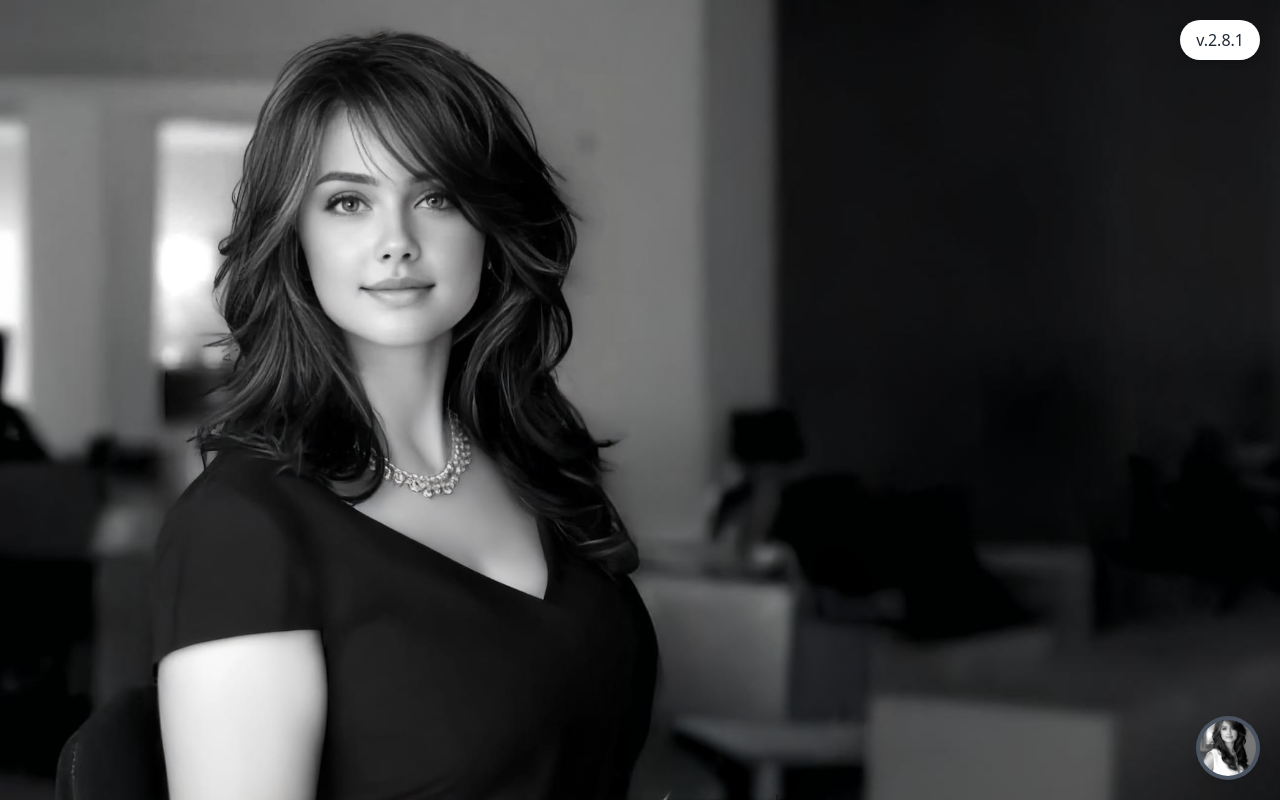
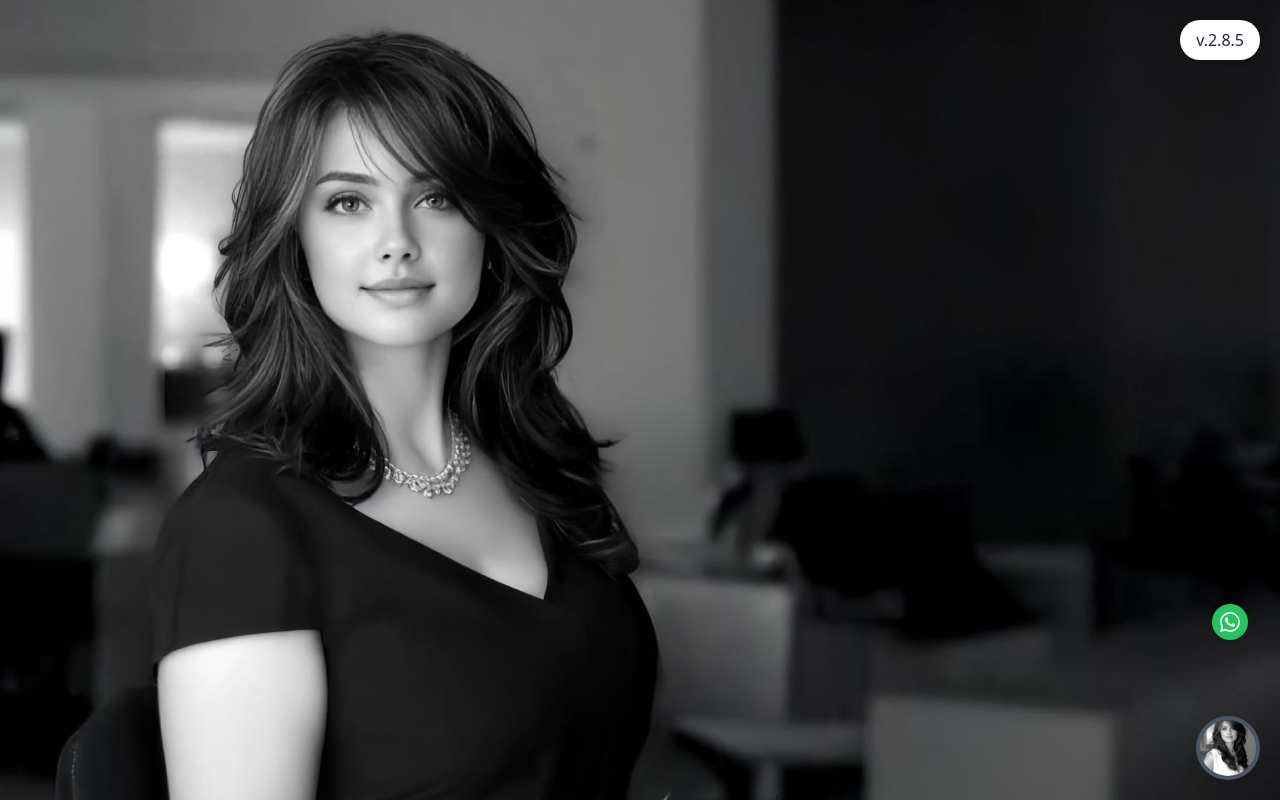
Before and after one commit to ItzmeAkash/InsuraFrontend, a React (Create React App) app: page / in a window 1280 px wide. Built offline with nearby package versions, Linux system fonts and the light colour scheme.

Commit message:
version 2.8.5 with whatsapp feature

```diff
--- a/src/axiosInstance.js
+++ b/src/axiosInstance.js
@@ -2,8 +2,8 @@ import axios from 'axios';
 
 const axiosInstance = axios.create({
   // baseURL: "https://insurabackend-1.onrender.com" ,first push
-   baseURL: "https://insurabackend-s06q.onrender.com",  //docker
-  // baseURL: "http://127.0.0.1:8000",
+  //  baseURL: "https://insurabackend-s06q.onrender.com",  //docker
+  baseURL: "http://127.0.0.1:8000",
 });
 
 export const baseURL = axiosInstance.defaults.baseURL;
--- a/src/components/Chatbot.js
+++ b/src/components/Chatbot.js
@@ -55,8 +55,10 @@ const Chatbot = () => {
 
   const handleFileAttach = async (e) => {
     const uploadedFile = e.target.files[0];
-    if (uploadedFile) {
-      setFile(uploadedFile); // Set the file state here
+    if (!uploadedFile) return;
+
+    try {
+      setFile(uploadedFile);
       setLoading(true);
       setAnalysisStage('uploading');
 
@@ -64,47 +66,48 @@ const Chatbot = () => {
       formData.append("file", uploadedFile);
       formData.append("user_id", userId);
 
-      try {
-        setTimeout(() => setAnalysisStage('analyzing'), 1000);
-        setTimeout(() => setAnalysisStage('extracting'), 2500);
+      // Ensure formData is properly set before making the request
+      console.log('FormData contents:', ...formData); // Debug log
 
-        let response;
-        if (uploadedFile.type === "application/pdf") {
-          response = await axiosInstance.post("/extract-pdf/", formData, {
+      const endpoint = uploadedFile.type === "application/pdf"
+        ? "/extract-pdf/"
+        : "/extract-image/";
+
+      // Make sure to wait for the API call to complete
+      const response = await axiosInstance.post(endpoint, formData, {
         headers: {
           "Content-Type": "multipart/form-data",
         },
+        // Add timeout and retry logic
+        timeout: 30000, // 30 seconds
+        retries: 3,
       });
-        } else {
-          response = await axiosInstance.post("/extract-image/", formData, {
-            headers: {
-              "Content-Type": "multipart/form-data",
-            },
-          });
-        }
 
       setAnalysisStage('complete');
-        setTimeout(() => setAnalysisStage(null), 1500);
-
       console.log("Extracted Information:", response.data);
       setExtractedInfo(response.data);
+
     } catch (error) {
-        console.error("Error processing document:", error);
+      console.error("Error details:", {
+        message: error.message,
+        response: error.response,
+        request: error.request
+      });
+
       setAnalysisStage(null);
+      const errorMessage = error.response?.data?.message ||
+        "Sorry, I couldn't process your document. Please try again.";
 
-        const errorMessage = error.response?.data?.message || "Sorry, I couldn't process your document. Please try again.";
-        setMessages((prev) => [
-          ...prev,
-          {
+      setMessages(prev => [...prev, {
         sender: "bot",
         text: errorMessage,
         time: getCurrentTime(),
-          },
-        ]);
+      }]);
+
     } finally {
       setLoading(false);
       e.target.value = null;
-      }
+      setTimeout(() => setAnalysisStage(null), 1500);
     }
   };
 
--- a/src/components/MainPage.jsx
+++ b/src/components/MainPage.jsx
@@ -2,6 +2,18 @@ import React from "react";
 import Chatbot from "./Chatbot";
 
 const MainPage = () => {
+  // Function to handle WhatsApp redirection
+  const handleWhatsAppRedirect = () => {
+    // Phone number with country code, removing all spaces and special characters
+    const phoneNumber = "15551367579";
+    // Replace with your default message (URL encoded)
+    const message = encodeURIComponent("Hi");
+    // Create WhatsApp URL
+    const whatsappUrl = `https://wa.me/${phoneNumber}?text=${message}`;
+    // Open in new tab
+    window.open(whatsappUrl, "_blank");
+  };
+
   return (
     <div className="relative">
       {/* Full-Screen Background Image */}
@@ -14,15 +26,41 @@ const MainPage = () => {
           />
         </div>
       </div>
+
       {/* Content Overlay */}
       <div className="relative flex items-center justify-center h-full z-10">
         <h1 className="text-white text-4xl font-bold shadow-lg">
           {/* Add any content here */}
         </h1>
       </div>
+
+
+
+      {/* Version Number */}
       <div className="fixed top-5 right-5 bg-white text-gray-800 px-4 py-2 rounded-full shadow-md z-10">
-        v.2.8.1
+        v.2.8.5
       </div>
+
+
+      <div className="fixed bottom-40 right-8 z-10">
+        <button
+          onClick={handleWhatsAppRedirect}
+          className="bg-green-500 hover:bg-green-600 text-white p-2 rounded-full shadow-lg flex items-center justify-center transition-all duration-300"
+          aria-label="Contact via WhatsApp"
+        >
+          {/* WhatsApp SVG icon - SMALLER SIZE */}
+          <svg
+            xmlns="http://www.w3.org/2000/svg"
+            viewBox="0 0 24 24"
+            width="20"
+            height="20"
+            fill="white"
+          >
+            <path d="M17.472 14.382c-.297-.149-1.758-.867-2.03-.967-.273-.099-.471-.148-.67.15-.197.297-.767.966-.94 1.164-.173.199-.347.223-.644.075-.297-.15-1.255-.463-2.39-1.475-.883-.788-1.48-1.761-1.653-2.059-.173-.297-.018-.458.13-.606.134-.133.298-.347.446-.52.149-.174.198-.298.298-.497.099-.198.05-.371-.025-.52-.075-.149-.669-1.612-.916-2.207-.242-.579-.487-.5-.669-.51-.173-.008-.371-.01-.57-.01-.198 0-.52.074-.792.372-.272.297-1.04 1.016-1.04 2.479 0 1.462 1.065 2.875 1.213 3.074.149.198 2.096 3.2 5.077 4.487.709.306 1.262.489 1.694.625.712.227 1.36.195 1.871.118.571-.085 1.758-.719 2.006-1.413.248-.694.248-1.289.173-1.413-.074-.124-.272-.198-.57-.347m-5.421 7.403h-.004a9.87 9.87 0 01-5.031-1.378l-.361-.214-3.741.982.998-3.648-.235-.374a9.86 9.86 0 01-1.51-5.26c.001-5.45 4.436-9.884 9.888-9.884 2.64 0 5.122 1.03 6.988 2.898a9.825 9.825 0 012.893 6.994c-.003 5.45-4.437 9.884-9.885 9.884m8.413-18.297A11.815 11.815 0 0012.05 0C5.495 0 .16 5.335.157 11.892c0 2.096.547 4.142 1.588 5.945L.057 24l6.305-1.654a11.882 11.882 0 005.683 1.448h.005c6.554 0 11.89-5.335 11.893-11.893a11.821 11.821 0 00-3.48-8.413z" />
+          </svg>
+        </button>
+      </div>
+
       {/* Chatbot Component */}
       <div className="fixed bottom-5 right-5 z-10">
         <Chatbot />
--- a/src/components/Voice/VoicePage.jsx
+++ b/src/components/Voice/VoicePage.jsx
@@ -22,7 +22,7 @@ const VoicePage = () => {
       </div>
             {/* Version Box */}
             <div className="fixed top-5 right-5 bg-white text-gray-800 px-4 py-2 rounded-full shadow-md z-10">
-        v 2.8.1
+        v 2.8.5
       </div>
 
       {/* Chatbot Component */}
```
Lines whose indentation alone changed are shown as unchanged.
